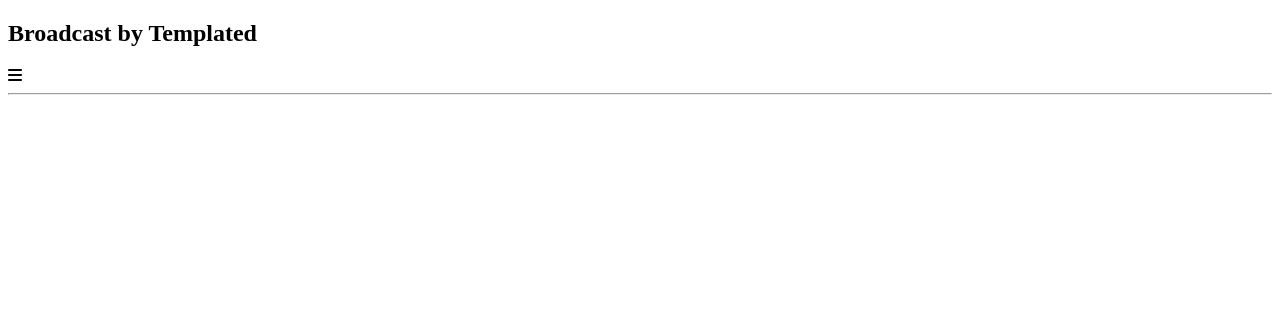
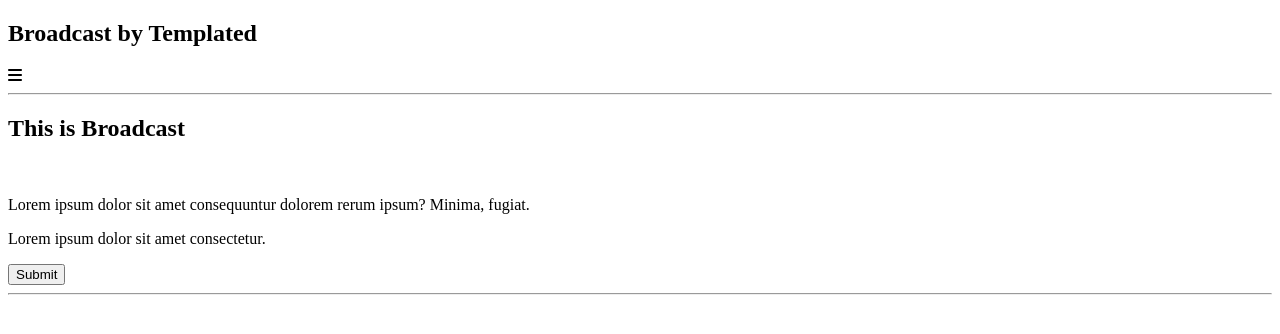
Before and after one commit to sdhanrajaxioned/html_template, a plain HTML site: page index.html in a window 1280 px wide. Drawn offline with Linux system fonts and the light colour scheme.

Commit message:
added main section

```diff
--- a/index.html
+++ b/index.html
@@ -18,5 +18,16 @@
       </nav>
     </header>
     <hr />
+    <section class="main">
+      <h2>This is Broadcast</h2>
+      <br />
+      <p>
+        Lorem ipsum dolor sit amet consequuntur dolorem rerum ipsum? Minima,
+        fugiat.
+      </p>
+      <p>Lorem ipsum dolor sit amet consectetur.</p>
+      <button type="button">Submit</button>
+    </section>
+    <hr />
   </body>
 </html>
```
